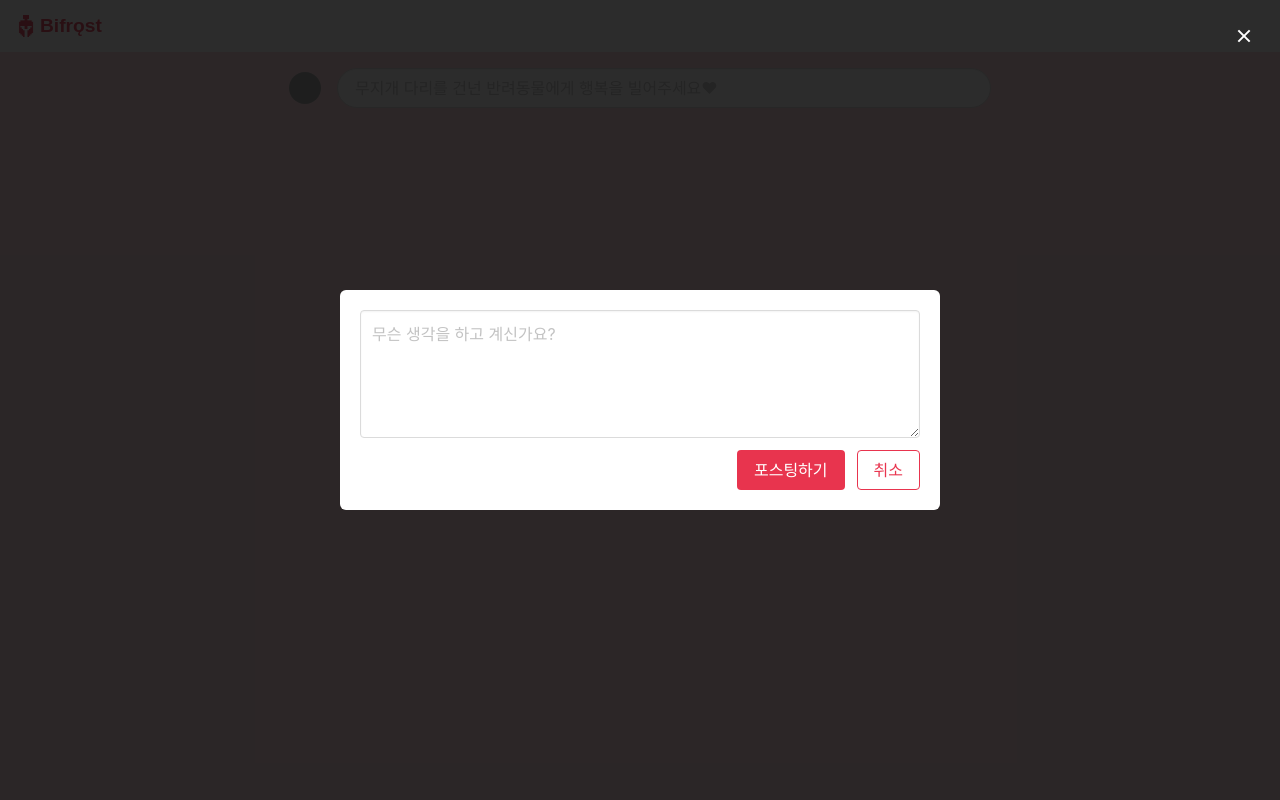
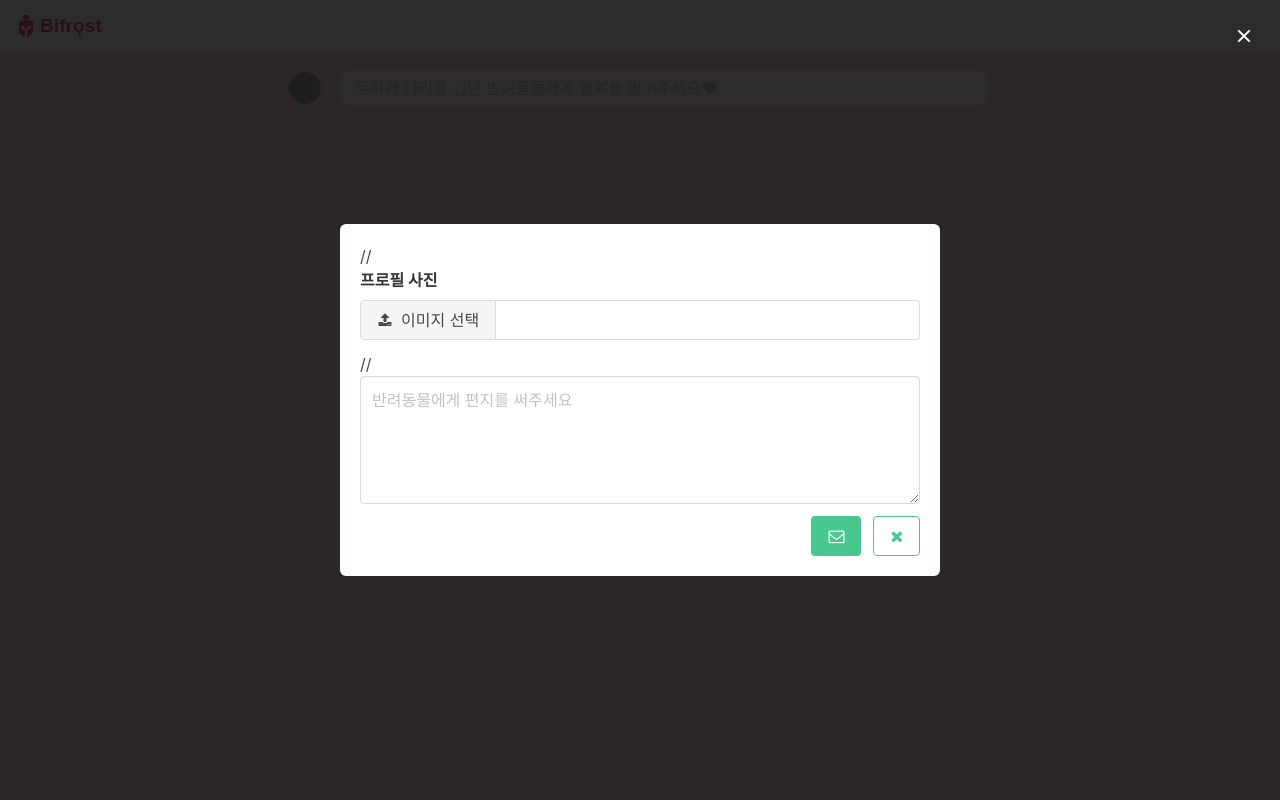
Before and after one commit to vuddus526/Bifrost, a Flask app: template templates/index.html in a window 1280 px wide, after a click that opens the changed part. Run offline with Flask 2, Linux system fonts and the light colour scheme; the template is opened without the code that fills it, so the values that code supplies are empty; some libraries are stand-ins or nearby versions; grey boxes are pictures that could not be loaded.

Commit message:
일단 커밋

```diff
--- a/app.py
+++ b/app.py
@@ -127,15 +127,25 @@ def posting():
     token_receive = request.cookies.get('mytoken')
     try:
         payload = jwt.decode(token_receive, SECRET_KEY, algorithms=['HS256'])
+        username = payload["id"]
         user_info = db.users.find_one({"username": payload["id"]})
         comment_receive = request.form["comment_give"]
         date_receive = request.form["date_give"]
+
+        if 'file_give' in request.files:
+            file = request.files["file_give"]
+            filename = secure_filename(file.filename)
+            extension = filename.split(".")[-1]
+            filename2 = filename.split(".")[0]
+            file_path = f"profile_pics/{filename2}.{extension}"
+            file.save("./static/"+file_path)
         doc = {
             "username": user_info["username"],
             "profile_name": user_info["profile_name"],
             "profile_pic_real": user_info["profile_pic_real"],
             "comment": comment_receive,
-            "date": date_receive
+            "date": date_receive,
+            "img": file_path
         }
         db.posts.insert_one(doc)
         return jsonify({"result": "success", 'msg': '포스팅 성공'})
--- a/static/myjs.js
+++ b/static/myjs.js
@@ -38,14 +38,19 @@ function toggle_like(post_id, type) {
 
 function post() {
     let comment = $("#textarea-post").val()
+    let file = $('#pet-pic')[0].files[0]
     let today = new Date().toISOString()
+    let form_data = new FormData()
+    form_data.append("comment_give", comment)
+    form_data.append("file_give", file)
+    form_data.append("date_give", today)
     $.ajax({
         type: "POST",
         url: "/posting",
-        data: {
-            comment_give: comment,
-            date_give: today
-        },
+        data: form_data,
+        cache: false,
+        contentType: false,
+        processData: false,
         success: function (response) {
             $("#modal-post").removeClass("is-active")
             window.location.reload()
@@ -110,7 +115,10 @@ function get_posts(username) {
 
                     let count_heart = post['count_heart']
 
-                    let html_temp = `<div class="box" id="${post["_id"]}">
+                    let html_temp = `<figure class="image is-4by3">
+                                          <img src="/static/${post['img']}" alt="Placeholder image">
+                                        </figure>
+                                       <div class="box" id="${post["_id"]}">
                                         <article class="media">
                                             <div class="media-left">
                                                 <a class="image is-64x64" href="/user/${post['username']}">
--- a/templates/index.html
+++ b/templates/index.html
@@ -63,10 +63,31 @@
                     <div class="box">
                         <article class="media">
                             <div class="media-content">
+                                //
+                    <div class="field">
+                                        <label class="label" for="pet-pic">프로필 사진</label>
+
+                                        <div class="control is-expanded">
+                                            <div class="file has-name">
+                                                <label class="file-label" style="width:100%">
+                                                    <input id="pet-pic" class="file-input" type="file"
+                                                           name="resume">
+                                                    <span class="file-cta"><span class="file-icon"><i
+                                                            class="fa fa-upload"></i></span>
+                                    <span class="file-label">이미지 선택</span>
+                                </span>
+                                                    <span id="file-name" class="file-name"
+                                                          style="width:100%;max-width:100%">{{ user_info.profile_pic }}</span>
+                                                </label>
+                                            </div>
+
+                                        </div>
+                                    </div>
+                    //
                                 <div class="field">
                                     <p class="control">
                                         <textarea id="textarea-post" class="textarea"
-                                                  placeholder="무슨 생각을 하고 계신가요?"></textarea>
+                                                  placeholder="반려동물에게 편지를 써주세요"></textarea>
                                     </p>
                                 </div>
                                 <nav class="level is-mobile">
@@ -75,11 +96,11 @@
                                     </div>
                                     <div class="level-right">
                                         <div class="level-item">
-                                            <a class="button is-sparta" onclick="post()">포스팅하기</a>
+                                            <a class="button is-success" onclick="post()"><i class="fa fa-envelope-o" aria-hidden="true"></i></a>
                                         </div>
                                         <div class="level-item">
-                                            <a class="button is-sparta is-outlined"
-                                               onclick='$("#modal-post").removeClass("is-active")'>취소</a>
+                                            <a class="button is-success is-outlined"
+                                               onclick='$("#modal-post").removeClass("is-active")'><i class="fa fa-times" aria-hidden="true"></i></a>
                                         </div>
                                     </div>
                                 </nav>
```
Also changed, not shown: templates/user.html (+16 -16 lines).
